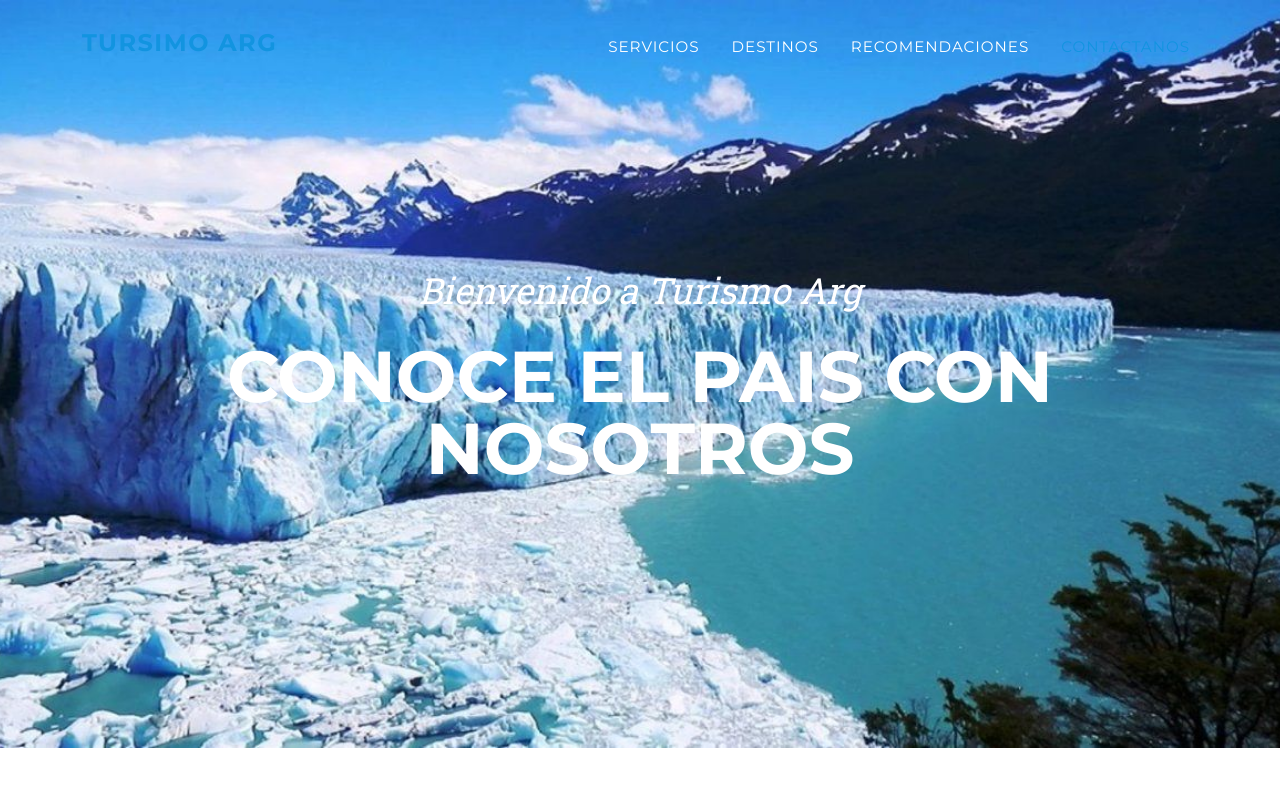
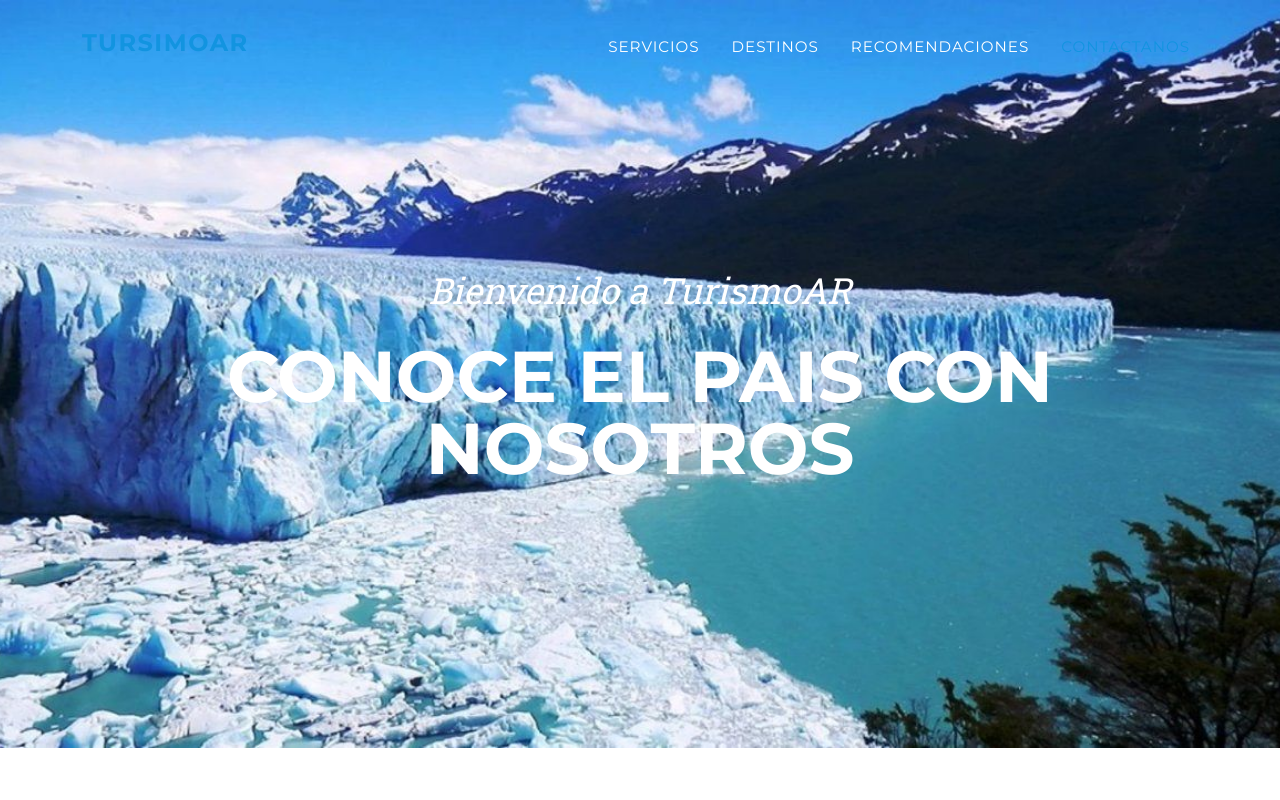
Before and after one commit to Agustin2911/Turismo-Arg, a plain HTML site: page index.html in a window 1280 px wide. Shown: the top 800 px of the page. Drawn offline with nearby package versions, Linux system fonts and the light colour scheme; a small style sheet from the web is missing.

Commit message:
index.html

```diff
--- a/index.html
+++ b/index.html
@@ -5,7 +5,7 @@
         <meta name="viewport" content="width=device-width, initial-scale=1, shrink-to-fit=no" />
         <meta name="description" content="" />
         <meta name="author" content="" />
-        <title>Turismo Arg</title>
+        <title>TurismoAR</title>
         <!-- Favicon-->
         <link rel="icon" type="image/x-icon" href="assets/favicon.ico" />
         <!-- Font Awesome icons (free version)-->
@@ -21,7 +21,7 @@
         <!-- Navigation-->
         <nav class="navbar navbar-expand-lg navbar-dark fixed-top" id="mainNav">
             <div class="container">
-                <h1 class="navbar-brand" id="titulo">Tursimo arg</h1>
+                <h1 class="navbar-brand" id="titulo">TursimoAR</h1>
                 <button class="navbar-toggler" type="button" data-bs-toggle="collapse" data-bs-target="#navbarResponsive" aria-controls="navbarResponsive" aria-expanded="false" aria-label="Toggle navigation">
                     Menu
                     <i class="fas fa-bars ms-1"></i>
@@ -38,7 +38,7 @@
         </nav>
         <header class="masthead">
             <div class="container">
-                <div class="masthead-subheading">Bienvenido a Turismo Arg</div>
+                <div class="masthead-subheading">Bienvenido a TurismoAR</div>
                 <div class="masthead-heading text-uppercase">Conoce el pais con nosotros </div>
             </div>
         </header>
@@ -280,7 +280,7 @@
         <footer class="footer py-4">
             <div class="container">
                 <div class="row align-items-center">
-                    <div class="col-lg-4 text-lg-start">Copyright &copy; Turismo Arg</div>
+                    <div class="col-lg-4 text-lg-start">Copyright &copy; TurismoAR</div>
                     <div class="col-lg-4 my-3 my-lg-0">
                         <a class="btn btn-dark btn-social mx-2" href="#!" aria-label="Twitter"><i class="fab fa-twitter"></i></a>
                         <a class="btn btn-dark btn-social mx-2" href="#!" aria-label="Facebook"><i class="fab fa-facebook-f"></i></a>
```
